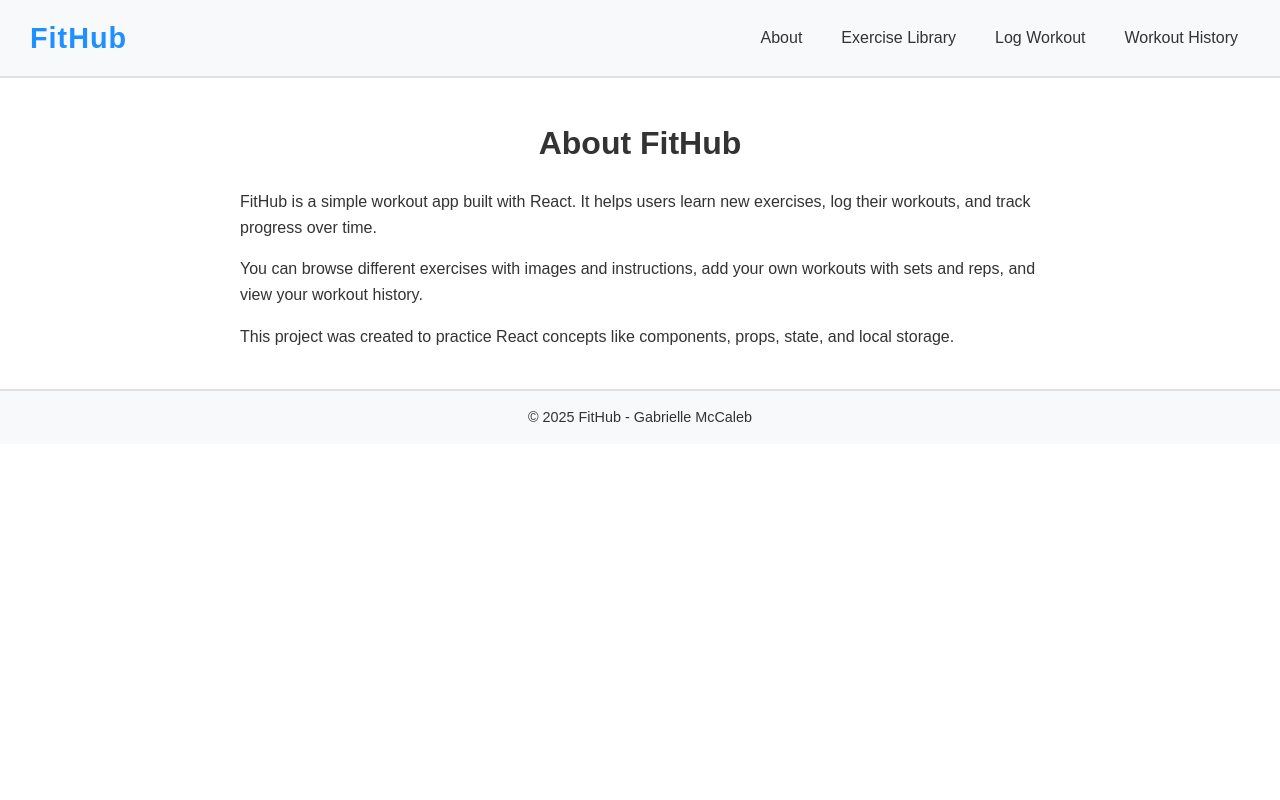
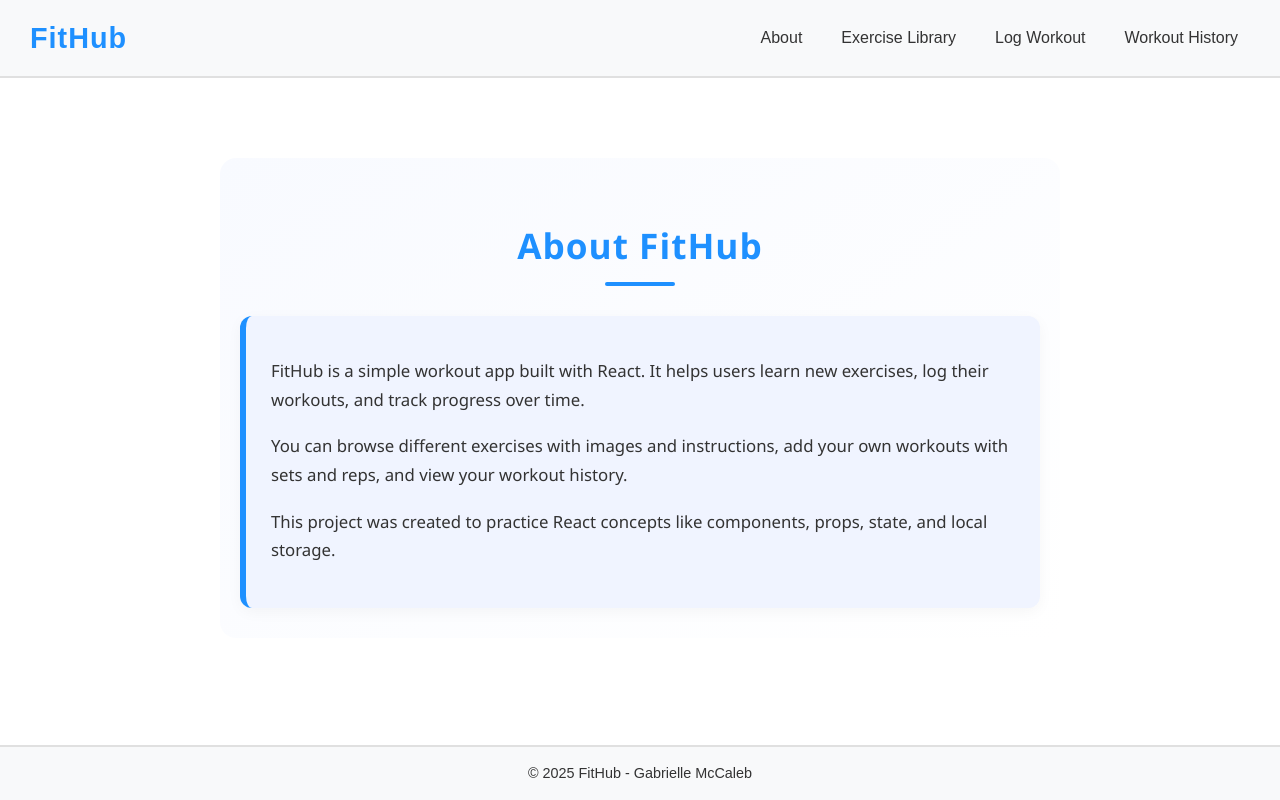
Before and after one commit to gmccaleb/unit-1-project-FitHub, a React (Vite) app in the folder fit-hub/: page /About in a window 1280 px wide. Built offline with nearby package versions, Linux system fonts and the light colour scheme.

Commit message:
Added styling for Pages section, WIP

```diff
--- a/fit-hub/src/App.css
+++ b/fit-hub/src/App.css
@@ -21,38 +21,3 @@ a {
   text-decoration: underline;
   cursor: pointer;
 }
-
-
-/* About */
-.about {
-  max-width: 800px; /* limit width for readability */
-  margin: 40px auto; /* center the content and add top/bottom spacing */
-  padding: 0 20px;
-
-}
-
-.about h2 {
-  font-size: 2rem;
-  text-align: center;
-  margin-bottom: 20px;
-}
-
-.about section p {
-  margin-bottom: 16px;
-  font-size: 1rem;
-}
-
-/* Responsive adjustments */
-@media (max-width: 600px) {
-  .about {
-    padding: 0 10px;
-  }
-
-  .about h2 {
-    font-size: 1.5rem;
-  }
-
-  .about section p {
-    font-size: 0.95rem;
-  }
-}
--- a/fit-hub/src/App.jsx
+++ b/fit-hub/src/App.jsx
@@ -11,7 +11,9 @@ import About from "./components/Pages/About";
 function App() {
   return (
     <>
+      <div className="app-container">
         <Header />
+        <div className="app-content">
           <Routes>
             <Route path="/" element={<Home />} />
             <Route path="/Exercise-Library" element={<ExerciseLibrary />} />
@@ -19,7 +21,9 @@ function App() {
             <Route path="/Workout-History" element={<WorkOutHistory />} />
             <Route path="/About" element={<About />} />
           </Routes>
+        </div>
         <Footer />
+      </div>
     </>
   );
 }
--- a/fit-hub/src/components/Pages/ExerciseLibrary.jsx
+++ b/fit-hub/src/components/Pages/ExerciseLibrary.jsx
@@ -52,11 +52,13 @@ function ExerciseLibrary() {
 
   return (
     <main>
-      <h2>Exercise Library</h2>
+      <h2 className="exercise-title">Exercise Library</h2>
       <section className="exercise-grid">
-        {mockExercises.map((exercise) => (
-          <ExerciseCard key={exercise.id} exercise={exercise} />
-        ))}
+
+  {mockExercises.map((exercise) => (
+    <ExerciseCard key={exercise.id} exercise={exercise} />
+  ))}
+
       </section>
     </main>
   );
--- /dev/null
+++ b/fit-hub/src/components/Pages/Pages.css
@@ -0,0 +1,176 @@
+/* ABOUT PAGE */
+.about {
+  max-width: 800px;
+  margin: 60px auto;
+  padding: 30px 20px;
+  background: linear-gradient(145deg, #f8faff, #ffffff); /* gradient */
+  border-radius: 16px;
+  font-family: "Segoe UI", Tahoma, Geneva, Verdana, sans-serif;
+  transition: transform 0.3s ease;
+}
+
+.about h2 {
+  font-size: 2.2rem;
+  text-align: center;
+  margin-bottom: 30px;
+  color: #1e90ff;
+  font-weight: 800;
+  letter-spacing: 1px;
+  position: relative;
+}
+
+.about h2::after {
+  content: "";
+  display: block;
+  width: 70px;
+  height: 4px;
+  background: #1e90ff;
+  margin: 8px auto 0 auto;
+  border-radius: 2px;
+}
+
+.about section {
+  padding: 25px;
+  background: #f0f4ff;
+  border-left: 6px solid #1e90ff;
+  border-radius: 12px;
+  box-shadow: 0 4px 15px rgba(0, 0, 0, 0.04);
+  transition: transform 0.3s ease, background 0.3s ease; /* transform and background color change happens smoothly */
+}
+
+.about section:hover {
+  background: #e6f0ff;
+  transform: translateY(-2px);
+}
+
+.about section p {
+  margin-bottom: 18px;
+  font-size: 1.05rem;
+  line-height: 1.7;
+  color: #333;
+}
+
+/* Responsive adjustments */
+@media (max-width: 600px) {
+  .about {
+    padding: 20px 15px;
+  }
+
+  .about h2 {
+    font-size: 1.8rem;
+  }
+
+  .about section p {
+    font-size: 1rem;
+  }
+}
+
+
+
+/* EXERCISE LIBRARY - GRID*/
+/* Styling for the exercise page h2 */
+.exercise-title {
+   color: #1e90ff; /* FitHub primary blue */
+  text-align: center;
+  margin-bottom: 20px;
+  font-weight: 700;
+  font-size: 2rem; /* slightly bigger */
+  letter-spacing: 1px; /* adds space between letters */
+  position: relative;
+}
+
+/* Optional underline for style */
+.exercise-title::after {
+  content: "";
+  display: block;
+  width: 80px;               /* Length of underline */
+  height: 3px;               /* Thickness */
+  background-color: #1e90ff; /* Same as text color */
+  margin: 8px auto 0 auto;   /* Centered below the h2 */
+  border-radius: 2px;        /* Rounded edges for subtle style */
+}
+
+
+.exercise-grid {
+  display: grid;
+  grid-template-columns: repeat(auto-fit, minmax(220px, 1fr)); /* responsive columns */
+  gap: 25px; /* slightly bigger spacing between cards */
+  width: 100%;
+  max-width: 1200px;
+  margin: 0 auto;
+  padding: 30px; /* more padding around the grid */
+  box-sizing: border-box;
+  background-color: #f5f5f5; /* light gray background for FitHub vibe */
+  border-radius: 20px;
+}
+
+
+
+/* WORKOUT HISTORY */
+.workout-history h2 {
+  color: #1e90ff; /* FitHub primary blue */
+  text-align: center;
+  margin-bottom: 20px;
+  font-weight: 700;
+  font-size: 2rem; /* slightly bigger */
+  letter-spacing: 1px; /* adds space between letters */
+  position: relative;
+}
+
+.workout-history table {
+  width: 100%;
+  border-collapse: collapse;
+  margin: 0 auto 40px auto;
+  font-family: Arial, sans-serif;
+  box-shadow: 0 2px 8px rgba(0, 0, 0, 0.1);
+}
+
+.workout-history thead th {
+  background-color: #1e90ff; /* FitHub primary blue */
+  color: #fff;
+  font-weight: 600;
+  padding: 12px;
+  text-align: left;
+  border-bottom: 2px solid #e0e0e0;
+}
+
+.workout-history tbody tr {
+  background-color: #f9f9f9;
+}
+
+.workout-history tbody tr:nth-child(even) {
+  background-color: #fff; /* color for alternate rows */
+}
+
+.workout-history tbody td {
+  padding: 10px 12px;
+  vertical-align: top;
+  border-bottom: 1px solid #e0e0e0;
+}
+
+/* Exercises list inside table cell */
+.workout-history td ul {
+  list-style: none;
+  padding-left: 0;
+  margin: 0;
+}
+
+.workout-history td li {
+  margin-bottom: 4px;
+  font-size: 0.95rem;
+}
+
+/* Responsive adjustments: Table will stay the same on phone and desktop */
+@media (max-width: 600px) {
+  .about {
+    padding: 0 10px;
+  }
+
+  .about h2 {
+    font-size: 1.5rem;
+  }
+
+  .about section p {
+    font-size: 0.95rem;
+  }
+}
--- a/fit-hub/src/components/Pages/WorkOutHistory.jsx
+++ b/fit-hub/src/components/Pages/WorkOutHistory.jsx
@@ -45,7 +45,7 @@ function WorkOutHistory() {
   ];
 
   return (
-    <main>
+    <main className="workout-history">
       <h2>Workout History</h2>
       <section>
         {mockWorkouts.length === 0 ? (
--- a/fit-hub/src/components/reusable/ExerciseCard.css
+++ b/fit-hub/src/components/reusable/ExerciseCard.css
@@ -1,34 +1,60 @@
-/* Grid container - Exercise Library */
-.exercise-grid {
-  display: grid;
-  grid-template-columns: repeat(4, 1fr); /* 4 equal columns */
-  gap: 20px; /* spacing between columns */
-  width: 100%; /* fill parent */
-  max-width: 1200px; /* optional: limit max width */
-  margin: 0 auto; /* center the grid */
-  box-sizing: border-box;
-}
+
 
 /* Exercise Card */
 .card {
   display: flex;
   flex-direction: column;
-  border: 1px solid #ccc;
-  border-radius: 8px;
-  padding: 10px;
-  background-color: #fff;
-  width: 100%; /* fills grid column */
+  border-radius: 12px;
+  padding: 15px;
+  background-color: #ffffff;
+  width: 100%;
   box-sizing: border-box;
+  box-shadow: 0 4px 10px rgba(0, 0, 0, 0.1); /* subtle shadow */
+  transition: transform 0.25s ease, box-shadow 0.25s ease, background-color 0.25s ease;
+  cursor: pointer; /* makes it feel interactive */
+}
+
+.card:hover {
+  transform: translateY(-8px);
+  box-shadow: 0 15px 25px rgba(0, 0, 0, 0.15); /* bigger shadow on hover */
+  background-color: #e8f0ff; /* subtle brand blue tint on hover */
 }
 
 .card img {
-  width: 100%; /* makes sure the image never overflows */
-  height: auto;
-  border-radius: 8px;
-  object-fit: cover;
+  width: 100%;
+  height: auto; /* keep original aspect ratio */
+  border-radius: 10px;
+  object-fit: contain; /* show entire image without cropping */
+  margin-bottom: 10px;
+  border: 2px solid #1e90ff20; /* subtle transparent blue border */
 }
 
 .card h3 {
-  margin-top: 10px;
+  margin: 0;
+  text-align: center;
+  font-size: 1.2rem;
+  font-weight: 700;
+  color: #1e90ff; /* FitHub primary blue */
+  font-family: 'Inter', sans-serif;
+}
+
+.card p {
+  text-align: center;
+  font-size: 0.95rem;
+  line-height: 1.4;
+  color: #555; /* slightly darker gray for readability */
+  margin-top: 5px;
+  font-family: 'Inter', sans-serif;
+}
+
+/* Optional badge for tags (e.g., Cardio, Strength) */
+.card .badge {
+  background-color: #1e90ff;
+  color: #fff;
+  padding: 3px 8px;
+  font-size: 0.75rem;
+  border-radius: 12px;
+  display: inline-block;
+  margin-top: 5px;
   text-align: center;
 }
--- a/fit-hub/src/index.css
+++ b/fit-hub/src/index.css
@@ -2,6 +2,7 @@
 @import url('./components/reusable/Button.css');
 @import url('./components/reusable/ExerciseCard.css');
 @import url('./App.css');
+@import url('./components/Pages/Pages.css');
 
 body {
   font-family: Arial, sans-serif; /* applies to all text */
```
Lines whose indentation alone changed are shown as unchanged.
